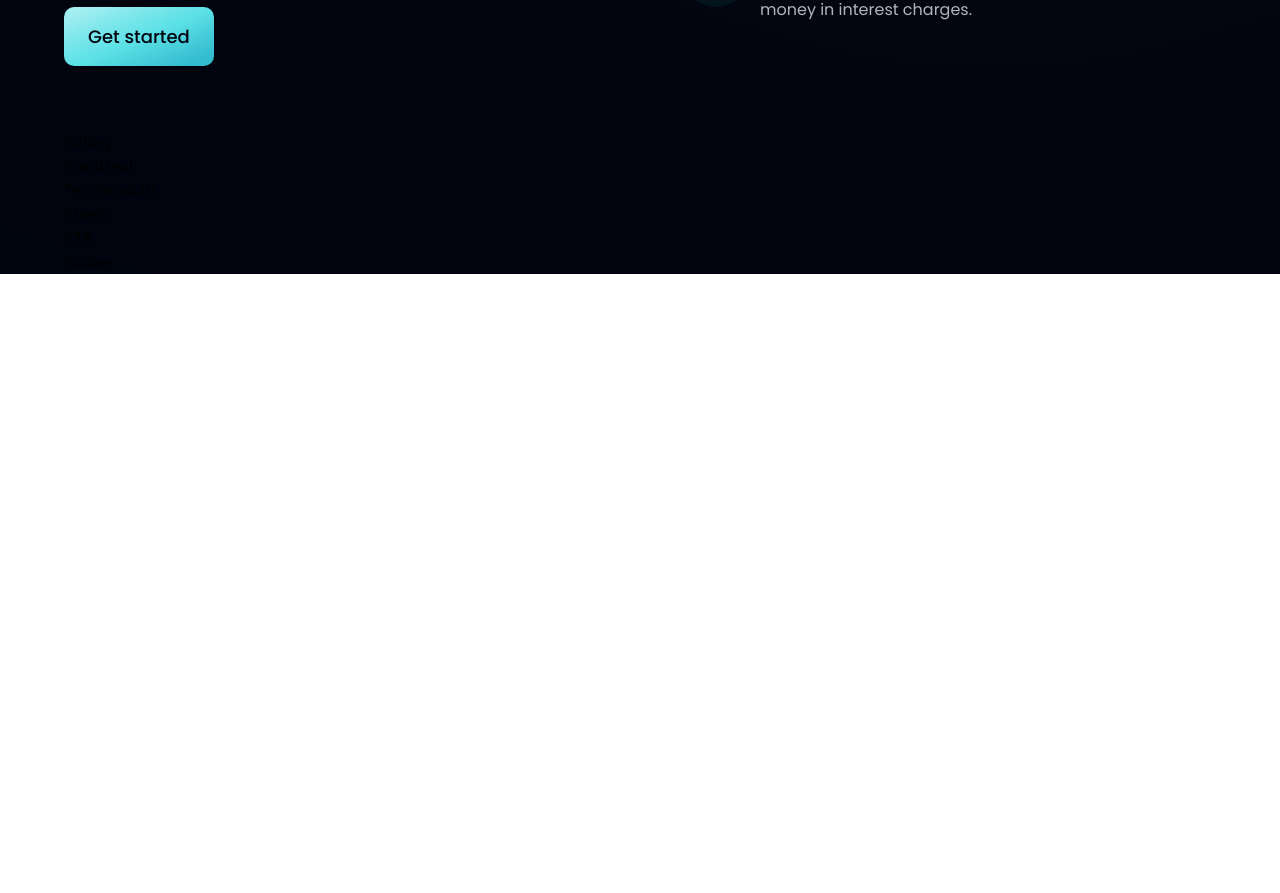
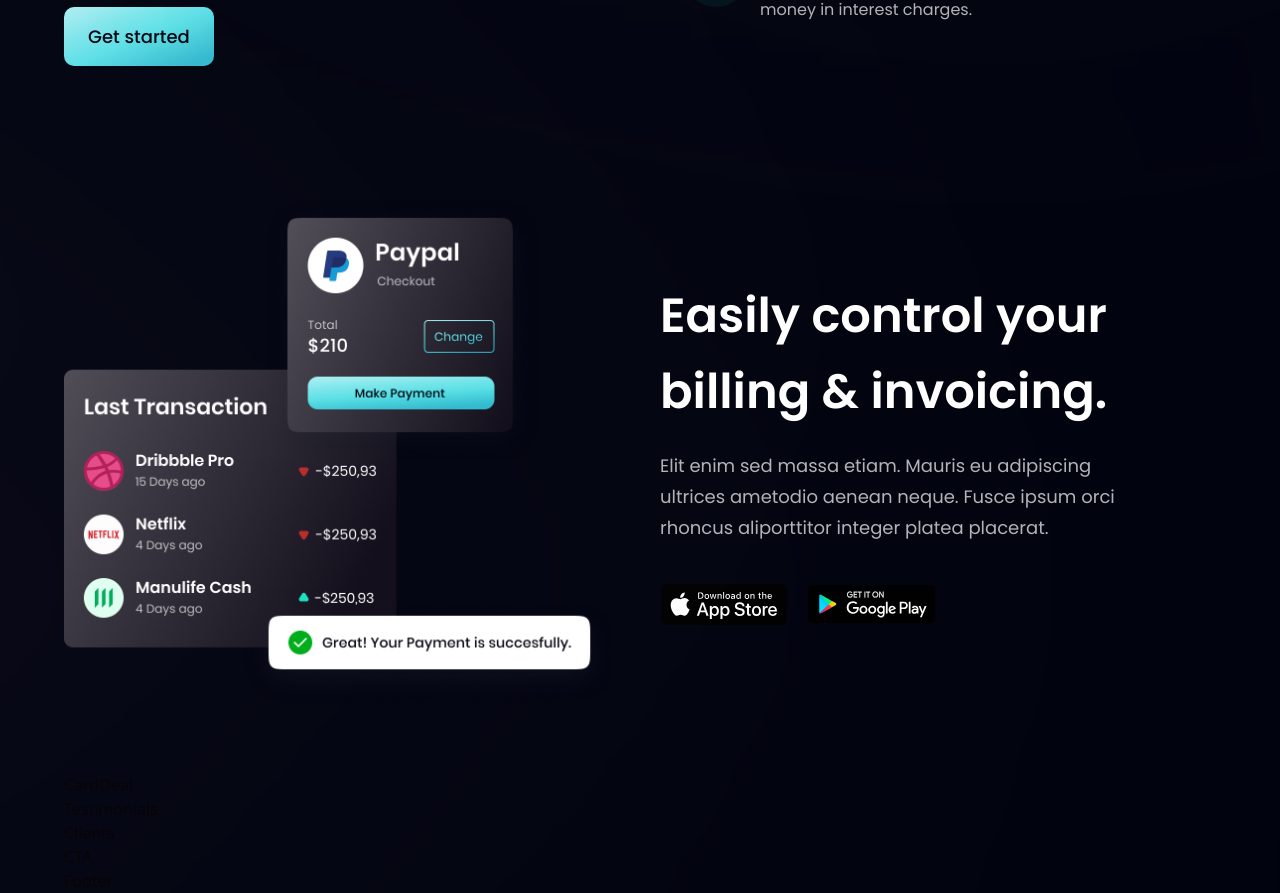
Before and after one commit to Ibro001/banking-app_ui-ux-landing-page, a React (Vite) app: page / in a window 1280 px wide. Shown: the part 1416-2309 px from the top of the page. Before the commit the page ends 1690 px from the top, so only its background shows below. Built offline with nearby package versions, Linux system fonts and the light colour scheme.

Commit message:
completed the Billing component

```diff
--- a/src/components/Billing.jsx
+++ b/src/components/Billing.jsx
@@ -1,9 +1,30 @@
 import React from 'react'
+import { apple, bill, google } from '../assets';
+import styles, { layout } from '../style';
 
-const Billing = () => {
-  return (
-    <div>Billing</div>
-  )
-}
+const Billing = () => (
+  <section id='product' className={layout.sectionReverse}>
+    <div className={layout.sectionImgReverse}>
+      <img src={bill} alt="billing" className='w-[100%] h-[100%] relative z-[5]'/>
+      <div className='absolute z-[3] -left-1/2 top-0 w-[50%] h-[50%] rounded-full white__gradient '/>
+      <div className='absolute z-[0] -left-1/2 bottom-0 w-[50%] h-[50%] rounded-full pink__gradient '/>
+    </div>
+
+    <div className={layout.sectionInfo}>
+      <h2 className={styles.heading2}>Easily control your <br className='sm:block hidden'/> billing & invoicing.</h2>
+      <p className={`${styles.paragraph} max-w-[470px] mt-5`}>
+        Elit enim sed massa etiam. Mauris eu adipiscing ultrices ametodio
+        aenean neque. Fusce ipsum orci rhoncus aliporttitor integer platea
+        placerat.
+      </p>
+
+      <div className='flex flex-row flex-wrap sm:mt-10 mt-6'>
+        <img src={apple} alt="apple_store" className='w-[128px] h-[42px] object-contain mr-5 cursor-pointer' />
+        <img src={google} alt="google_play" className='w-[128px] h-[42px] object-contain cursor-pointer' />
+      </div>
+
+    </div>
+  </section>
+)
 
 export default Billing
```
